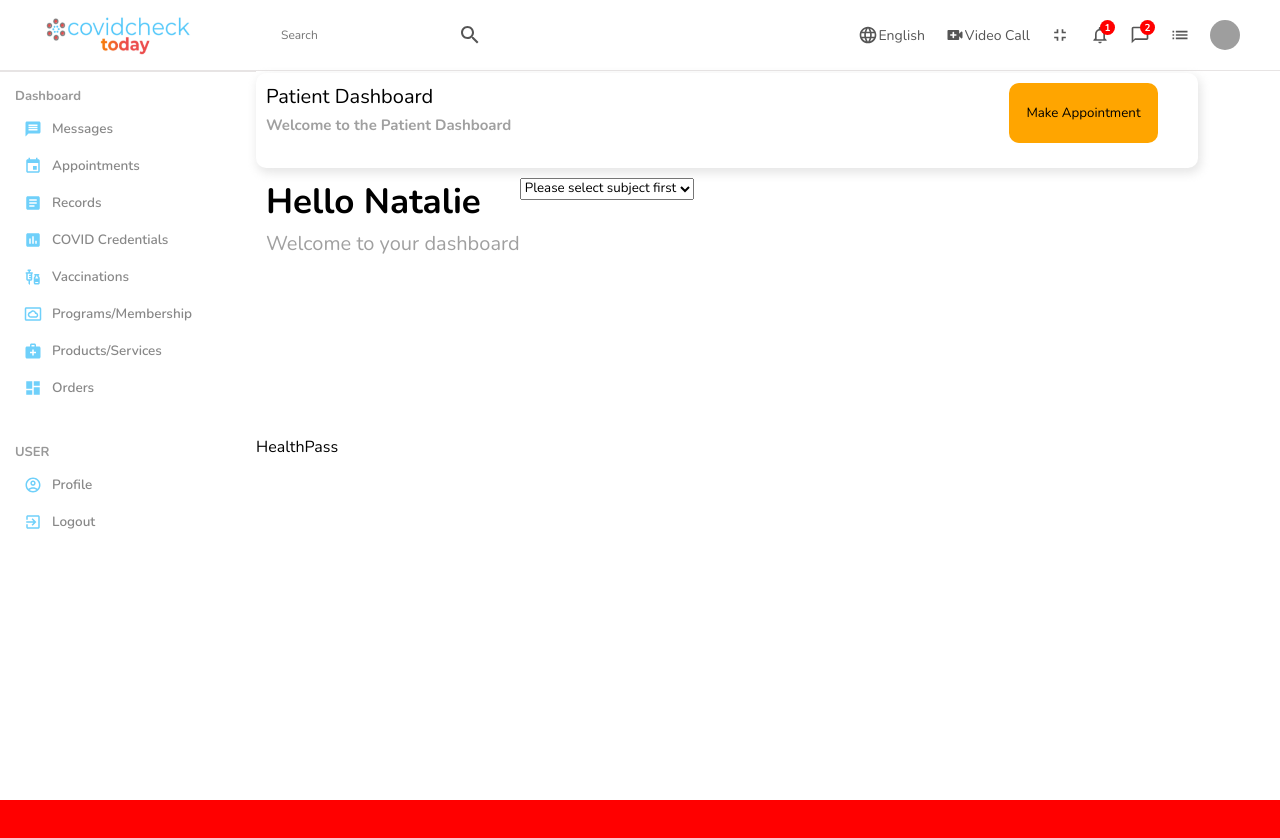
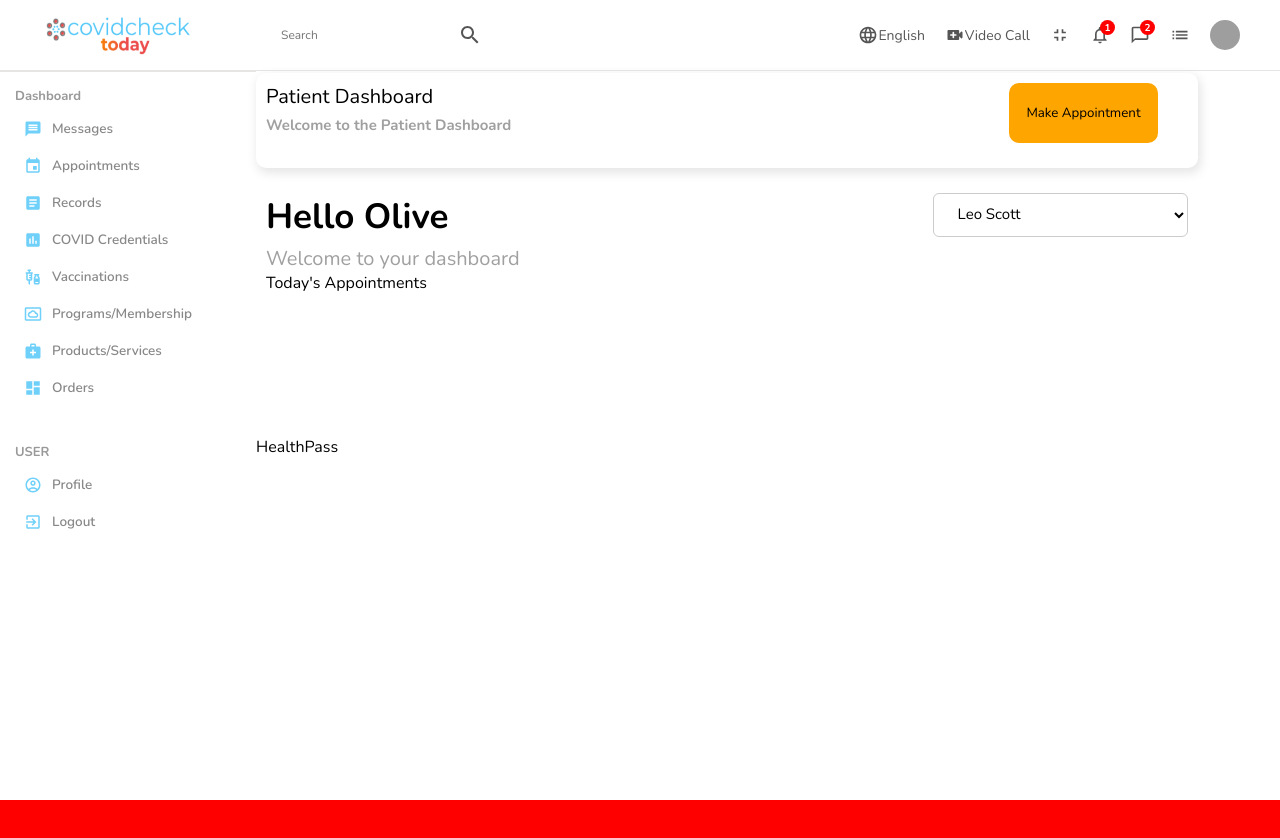
Before and after one commit to nascott94/telahealth-portal, a React (Create React App) app: page / in a window 1280 px wide. Shown: the top 838 px of the page. Built offline with nearby package versions, Linux system fonts and the light colour scheme; grey boxes are pictures that could not be loaded.

Commit message:
dashboard things

```diff
--- a/src/components/homepage/Dashboard.js
+++ b/src/components/homepage/Dashboard.js
@@ -51,7 +51,9 @@ const TopContainer = styled.div`
 const BottomContainer = styled.div`
   .dashboard-bottom {
     display: flex;
+    justify-content: space-between;
     padding: 10px;
+    padding-top: 25px;
     width: 90%;
 
     .left {
@@ -73,6 +75,14 @@ const BottomContainer = styled.div`
       display: flex;
       flex-direction: column;
       justify-content: space-between;
+
+      .patient {
+        font-size: 15px;
+        padding: 10px 100px 10px 20px;
+        background: #fff;
+        border: 1px solid #ccc;
+        border-radius: 6px;
+      }
     }
   }
 `;
@@ -94,13 +104,17 @@ const Dashboard = () => {
       <BottomContainer>
         <div className="dashboard-bottom">
           <div className="left">
-            <div className="title">Hello Natalie</div>
+            <div className="title">Hello Olive</div>
             <div className="sub-title">Welcome to your dashboard</div>
+            <div>Today's Appointments</div>
           </div>
           <div className="right">
-            <select name="patient">
-              <option value="" selected="selected">
-                Please select subject first
+            <select name="patient" className="patient">
+              <option value="1" selected="selected">
+                Olive Scott (self)
+              </option>
+              <option value="2" selected="selected">
+                Leo Scott
               </option>
             </select>
           </div>
```
